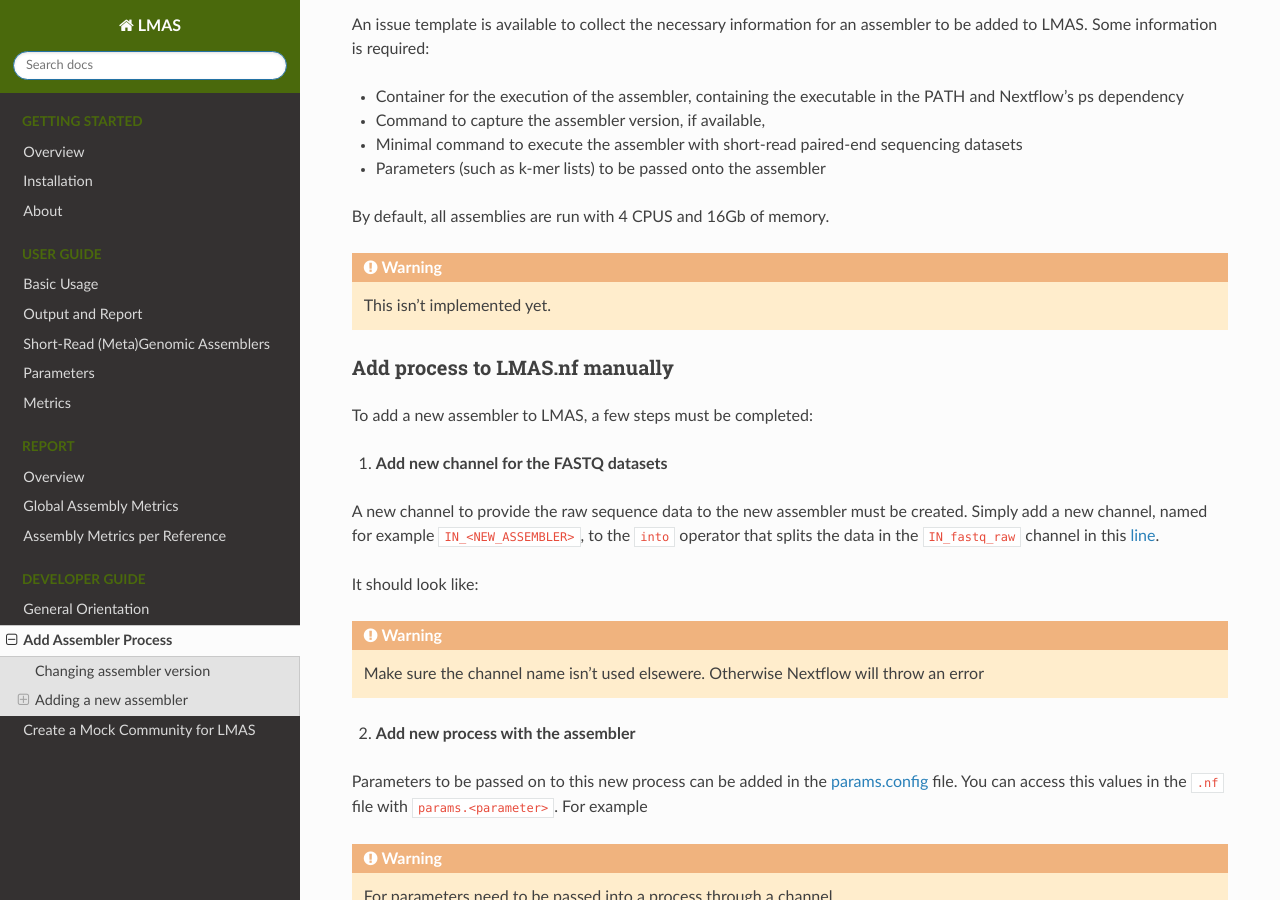
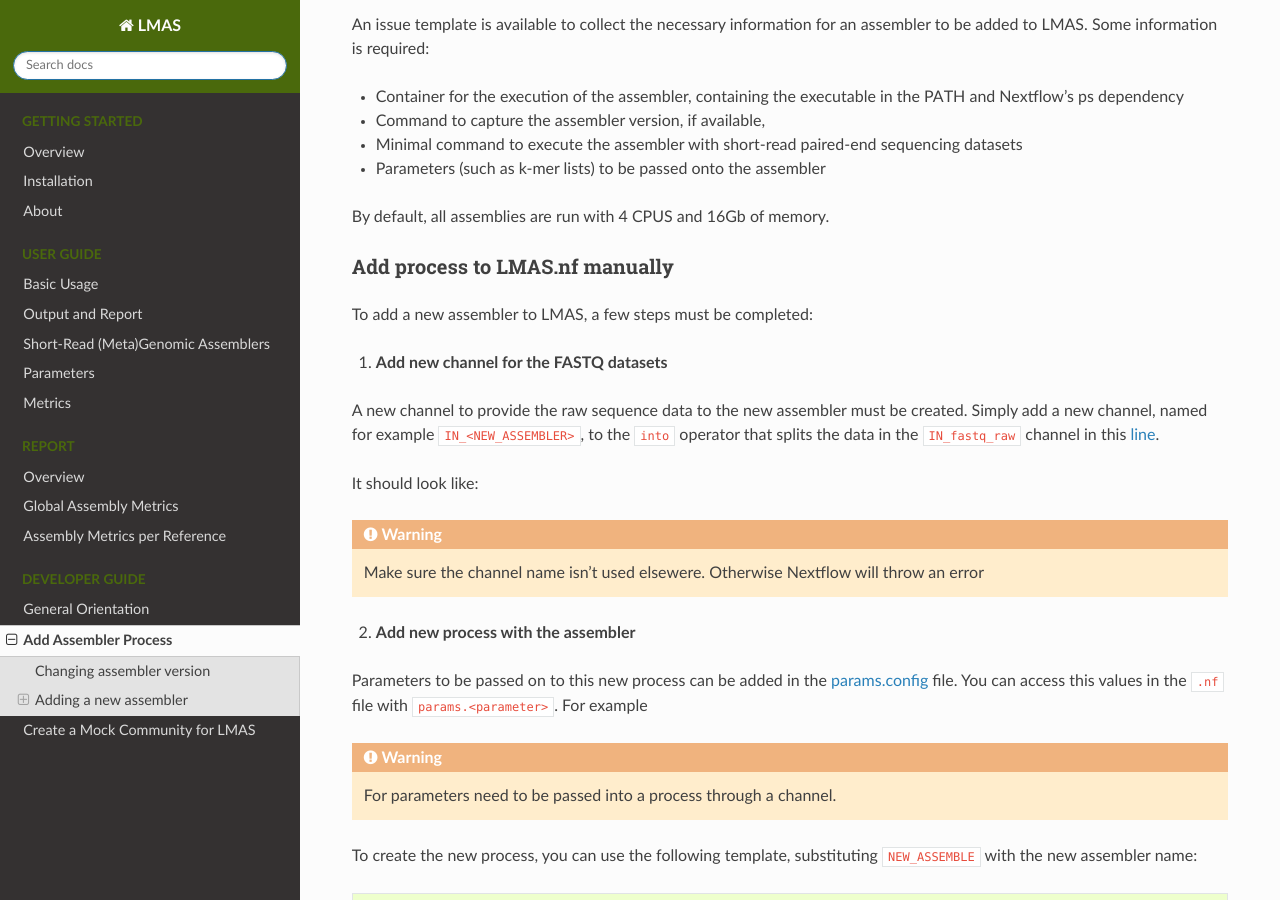
Before and after one commit to B-UMMI/LMAS, a Sphinx documentation site: the page built from docs/dev/add_process.rst, in a window 1280 px wide and 900 px high, scrolled down 867 px. Built offline with Sphinx 7.4.7 and the Read the Docs theme 2.0.0, drawn with Linux system fonts in a browser that asks for light colours.

Commit message:
remove warning

```diff
--- a/docs/dev/add_process.rst
+++ b/docs/dev/add_process.rst
@@ -61,8 +61,6 @@
 * Parameters (such as k-mer lists) to be passed onto the assembler
 
 By default, all assemblies are run with 4 CPUS and 16Gb of memory.
-
-.. warning:: This isn't implemented yet.
 
 
 Add process to LMAS.nf manually
```
